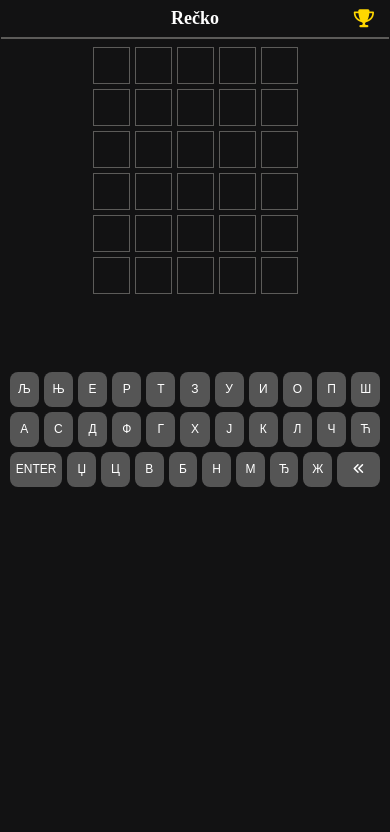
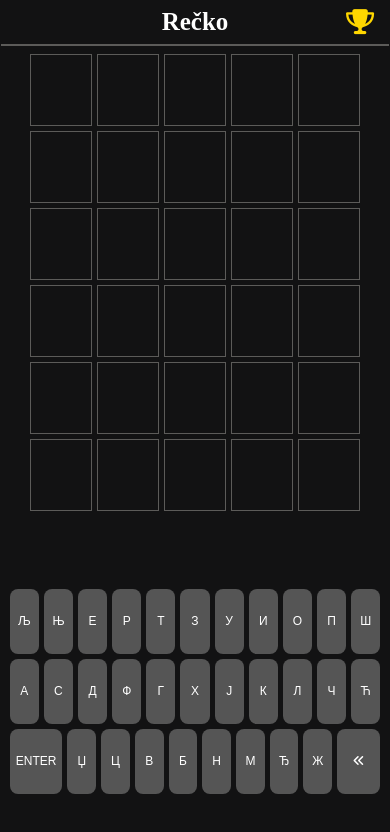
Before and after one commit to DraganJovanovic96/Wordle-Frontend, an Angular app: page / in a window 390 px wide. Shown: the top 832 px of the page. Built offline with nearby package versions, Linux system fonts and the light colour scheme.

Commit message:
wordle-5: farther optimize view for phones

```diff
--- a/src/app/app.component.html
+++ b/src/app/app.component.html
@@ -4,6 +4,8 @@
 </header>
 <hr class="wordle-divider" />
 
+<div class="wordle-container">
+  <!-- Grid Section -->
   <div class="wordle-grid">
     <div class="wordle-row" *ngFor="let row of grid">
       <div class="wordle-box" *ngFor="let box of row">
@@ -12,6 +14,7 @@
     </div>
   </div>
 
+  <!-- Keyboard Section -->
   <div class="keyboard">
     <!-- First row -->
     <button class="key" (click)="typeCharacter('Љ')">Љ</button>
@@ -55,7 +58,6 @@
       </button>
     </div>
   </div>
-
-
+</div>
 
 <router-outlet />
--- a/src/app/app.component.scss
+++ b/src/app/app.component.scss
@@ -130,21 +130,21 @@
   }
 
   .wordle-title {
-    font-size: 18px;
+    font-size: 25px;
   }
 
   .trophy-icon {
-    font-size: 18px;
+    font-size: 25px;
   }
 
   .wordle-box {
-    width: 35px;
-    height: 35px;
+    width: 60px;
+    height: 70px;
     font-size: 14px;
   }
 
   .key, .specialKey {
-    height: 35px;
+    height: 65px;
     font-size: 12px;
   }
 
--- a/src/app/app.component.ts
+++ b/src/app/app.component.ts
@@ -1,6 +1,6 @@
-import { Component, HostListener } from '@angular/core';
+import { Component, HostListener, Inject, PLATFORM_ID } from '@angular/core';
 import { RouterOutlet } from '@angular/router';
-import { NgFor } from '@angular/common';
+import { isPlatformBrowser, NgFor } from '@angular/common';
 
 @Component({
   selector: 'app-root',
@@ -49,6 +49,40 @@ export class AppComponent {
   currentRow: number = 0;
   currentCol: number = 0;
 
+  gridWidth: string = '100%';
+  gridHeight: string = '60vh';
+  isBrowser: boolean;
+
+  constructor(@Inject(PLATFORM_ID) private platformId: Object) {
+    this.isBrowser = isPlatformBrowser(this.platformId);
+  }
+
+  ngOnInit() {
+    if (this.isBrowser) {
+      this.updateGridDimensions();
+    }
+  }
+
+  @HostListener('window:resize', ['$event'])
+  onResize() {
+    if (this.isBrowser) {
+      this.updateGridDimensions();
+    }
+  }
+
+  updateGridDimensions() {
+    const viewportHeight = window.innerHeight;
+    const viewportWidth = window.innerWidth;
+
+
+    const gridHeight = viewportHeight * 0.5;
+    const keyboardHeight = viewportHeight * 0.4;
+
+    this.gridHeight = `${gridHeight}px`;
+    this.gridWidth = Math.min(viewportWidth * 0.9, 500) + 'px';
+
+    document.documentElement.style.setProperty('--keyboard-height', `${keyboardHeight}px`);
+  }
   typeCharacter(char: string) {
     if (this.currentRow < 6 && this.currentCol < 5) {
       this.grid[this.currentRow][this.currentCol] = char;
@@ -84,4 +118,5 @@ export class AppComponent {
       this.submit();
     }
   }
+
 }
```
Lines whose indentation alone changed are shown as unchanged.
